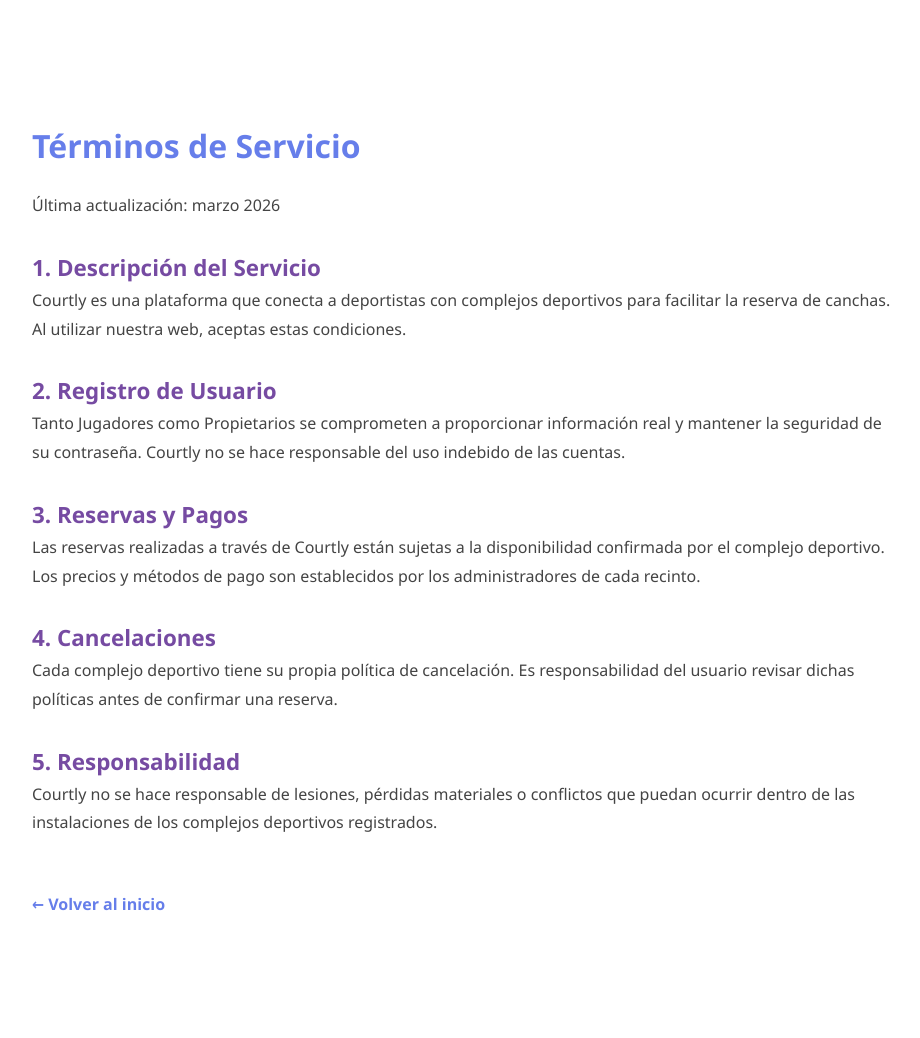
After one commit to GianlucaDamico/ProyectoGS, a Django app: page /terminos/ in a window 1280 px wide. The commit adds this page. Shown: the whole page, without its empty margins (178-1098 px from the left). Run offline with Django 4.2, Linux system fonts and the light colour scheme; parts of the project's set-up code (start-up, migrations or seed data) failed here and were passed over.

Commit message:
implementar página de términos legales y enlaces dinámicos en el footer

```diff
--- /dev/null
+++ b/core/templates/core/terminos.html
@@ -0,0 +1,40 @@
+{% load static %}
+<!DOCTYPE html>
+<html lang="es">
+<head>
+    <meta charset="UTF-8">
+    <meta name="viewport" content="width=device-width, initial-scale=1.0">
+    <title>Términos de Servicio - Courtly</title>
+    <link rel="stylesheet" href="{% static 'core/home.css' %}">
+    <style>
+        .legal-container { padding: 120px 20px; max-width: 900px; margin: 0 auto; color: #444; }
+        .legal-container h1 { color: #667eea; margin-bottom: 20px; }
+        .legal-container h2 { color: #764ba2; margin-top: 30px; font-size: 1.4rem; }
+        .legal-container p { margin-bottom: 15px; line-height: 1.8; }
+        .back-home { display: inline-block; margin-top: 40px; color: #667eea; text-decoration: none; font-weight: bold; }
+    </style>
+</head>
+<body>
+    <div class="legal-container">
+        <h1>Términos de Servicio</h1>
+        <p>Última actualización: marzo 2026</p>
+
+        <h2>1. Descripción del Servicio</h2>
+        <p>Courtly es una plataforma que conecta a deportistas con complejos deportivos para facilitar la reserva de canchas. Al utilizar nuestra web, aceptas estas condiciones.</p>
+
+        <h2>2. Registro de Usuario</h2>
+        <p>Tanto Jugadores como Propietarios se comprometen a proporcionar información real y mantener la seguridad de su contraseña. Courtly no se hace responsable del uso indebido de las cuentas.</p>
+
+        <h2>3. Reservas y Pagos</h2>
+        <p>Las reservas realizadas a través de Courtly están sujetas a la disponibilidad confirmada por el complejo deportivo. Los precios y métodos de pago son establecidos por los administradores de cada recinto.</p>
+
+        <h2>4. Cancelaciones</h2>
+        <p>Cada complejo deportivo tiene su propia política de cancelación. Es responsabilidad del usuario revisar dichas políticas antes de confirmar una reserva.</p>
+
+        <h2>5. Responsabilidad</h2>
+        <p>Courtly no se hace responsable de lesiones, pérdidas materiales o conflictos que puedan ocurrir dentro de las instalaciones de los complejos deportivos registrados.</p>
+
+        <a href="{% url 'core:home' %}" class="back-home">← Volver al inicio</a>
+    </div>
+</body>
+</html>
--- a/core/urls.py
+++ b/core/urls.py
@@ -4,6 +4,7 @@ from . import views
 app_name = 'core'
 
 urlpatterns = [
-    # El primer argumento vacío '' significa la raíz de esta app
     path('', views.home, name='home'),
+    path('terminos/', views.terminos, name='terminos'),
+    path('contacto/', views.contacto, name='contacto'),
 ]
--- a/core/views.py
+++ b/core/views.py
@@ -1,7 +1,12 @@
 from django.shortcuts import render
-
-# Create your views here.
 from django.http import HttpResponse
 
 def home(request):
     return render(request, 'core/home.html')
+
+def terminos(request):
+    return render(request, 'core/terminos.html')
+
+def contacto(request):
+    # Por ahora solo renderiza la página, puedes añadir lógica de formulario luego
+    return render(request, 'core/contacto.html')
```
Also changed, not shown: core/templates/core/home.html (+3 -11 lines).
